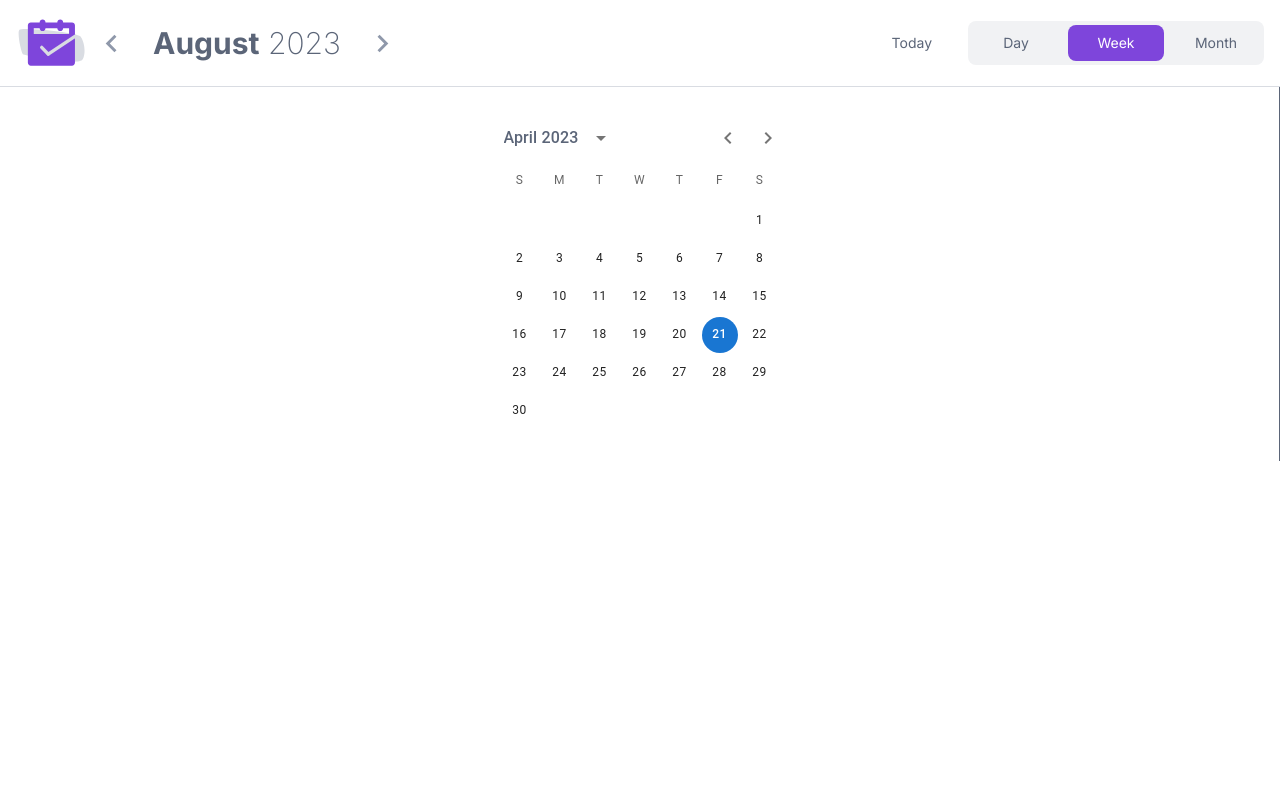
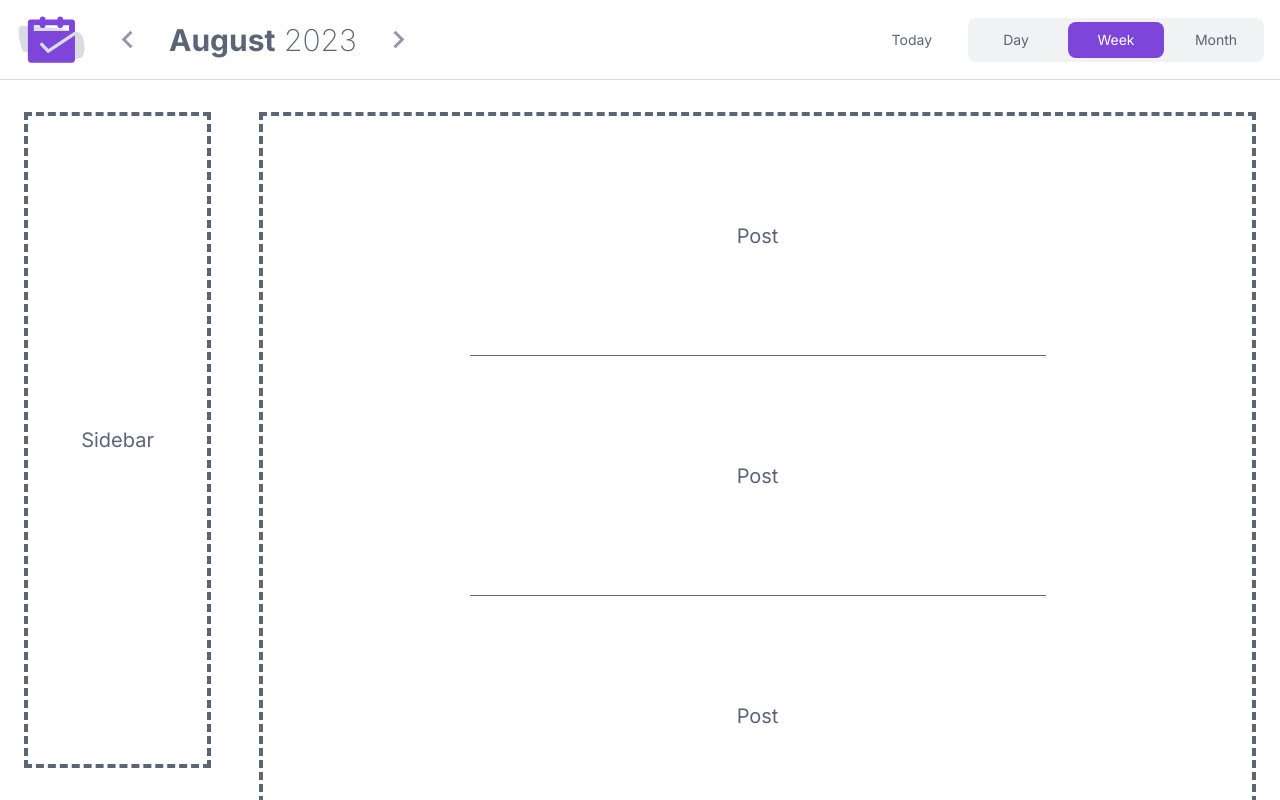
Before and after one commit to holpet/calendar-challenge, a React (Vite) app: page / in a window 1280 px wide. Built offline with nearby package versions, Linux system fonts and the light colour scheme.

Commit message:
main flex design

```diff
--- a/src/App.tsx
+++ b/src/App.tsx
@@ -3,11 +3,39 @@ import SidePanel from "./components/side_panel/SidePanel";
 
 function App() {
   return (
-    <div className="text-dark-gray">
+    <div className="text-dark-gray flex flex-col h-screen">
       <Header />
-      <main className="">
-        <SidePanel />
-      </main>
+      <div className="flex h-[calc(100vh-5rem)] z-0">
+        {/* <SidePanel /> */}
+        <nav className="flex w-72 bg-pink-500">
+          <div className="w-full flex mx-auto px-6 py-8">
+            <div className="w-full flex items-center justify-center text-gray-900 text-xl border-4 border-gray-900 border-dashed">
+              Sidebar
+            </div>
+          </div>
+        </nav>
+        <main className="flex flex-col w-full bg-white overflow-y-auto">
+          <div className="flex w-full mx-auto px-6 py-8">
+            <div className="flex flex-col w-full text-gray-900 text-xl border-4 border-gray-900 border-dashed">
+              <div className="flex w-full max-w-xl h-60 items-center justify-center mx-auto bg-green-400 border-b border-gray-600">
+                Post
+              </div>
+              <div className="flex w-full max-w-xl h-60 items-center justify-center mx-auto bg-green-400 border-b border-gray-600">
+                Post
+              </div>
+              <div className="flex w-full max-w-xl h-60 items-center justify-center mx-auto bg-green-400 border-b border-gray-600">
+                Post
+              </div>
+              <div className="flex w-full max-w-xl h-60 items-center justify-center mx-auto bg-green-400 border-b border-gray-600">
+                Post
+              </div>
+              <div className="flex w-full max-w-xl h-60 items-center justify-center mx-auto bg-green-400 border-b border-gray-600">
+                Post
+              </div>
+            </div>
+          </div>
+        </main>
+      </div>
     </div>
   );
 }
--- a/src/components/Header.tsx
+++ b/src/components/Header.tsx
@@ -24,10 +24,10 @@ const Header = () => {
   }
 
   return (
-    <header className="px-4 py-2 flex items-center justify-between border-b border-light-gray">
+    <header className="px-4 py-2 flex items-center justify-between border-b border-light-gray sticky top-0 w-full h-20 z-2">
       <div className="flex justify-start items-center">
         {/* ----- CALENDAR ICON ----- */}
-        <div className="relative">
+        <div className="relative mr-4 text-center">
           <img
             src={logo_grad2}
             alt="calendar"
@@ -47,7 +47,7 @@ const Header = () => {
         >
           <CL fontSize="large" onClick={handlePrevMonth} />
         </button>
-        <h2 className="text-3xl font-bold mx-6">
+        <h2 className="text-3xl font-bold mx-6 text-center">
           {dayjs(new Date(dayjs().year(), monthIndex)).format("MMMM")}
           <span className="font-thin">
             {" "}
@@ -63,7 +63,7 @@ const Header = () => {
       </div>
 
       {/* ----- DISPLAY SWAPPER ----- */}
-      <div className="flex items-center text-sm ">
+      <div className="flex items-center justify-items-center text-sm text-center">
         <button onClick={handleReset} className="py-2 px-4 mr-5">
           Today
         </button>
--- a/src/components/side_panel/SidePanel.tsx
+++ b/src/components/side_panel/SidePanel.tsx
@@ -2,7 +2,7 @@ import SmallCalendar from "./components/SmallCalendar";
 
 const SidePanel = () => {
   return (
-    <aside className="border-r p-5 ">
+    <aside className="border-r p-5 flex w-72 h-full">
       {/* <CreateEventButton /> */}
       <SmallCalendar />
       {/* <Labels /> */}
--- a/src/components/side_panel/components/SmallCalendar.tsx
+++ b/src/components/side_panel/components/SmallCalendar.tsx
@@ -4,21 +4,6 @@ import { LocalizationProvider } from "@mui/x-date-pickers/LocalizationProvider";
 import { DateCalendar } from "@mui/x-date-pickers/DateCalendar";
 import "dayjs/locale/en";
 import { useState } from "react";
-import { createTheme } from "@mui/material/styles";
-
-declare module "@mui/material/styles" {
-  interface Theme {
-    status: {
-      danger: string;
-    };
-  }
-  // allow configuration using `createTheme`
-  interface ThemeOptions {
-    status?: {
-      danger?: string;
-    };
-  }
-}
 
 const SmallCalendar = () => {
   const [value, setValue] = useState<Dayjs | null>(dayjs(new Date()));
--- a/src/index.css
+++ b/src/index.css
@@ -32,3 +32,24 @@ body {
   filter: invert(30%) sepia(100%) saturate(1189%) hue-rotate(241deg)
     brightness(88%) contrast(97%);
 }
+
+/* Firefox */
+* {
+  scrollbar-width: thin;
+  scrollbar-color: #d9dce2;
+}
+
+/* Chrome, Edge, and Safari */
+*::-webkit-scrollbar {
+  width: 8px;
+}
+
+*::-webkit-scrollbar-track {
+  background: #d9dce2;
+  border-radius: 5px;
+}
+
+*::-webkit-scrollbar-thumb {
+  background-color: #7e45db;
+  border-radius: 14px;
+}
```
